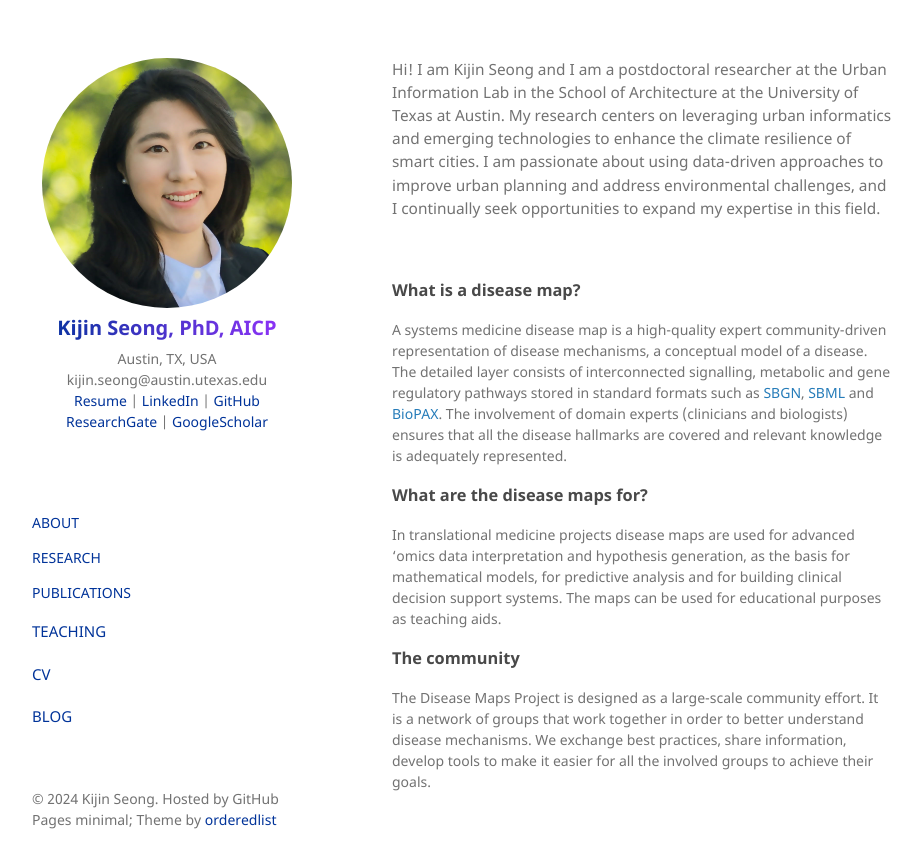
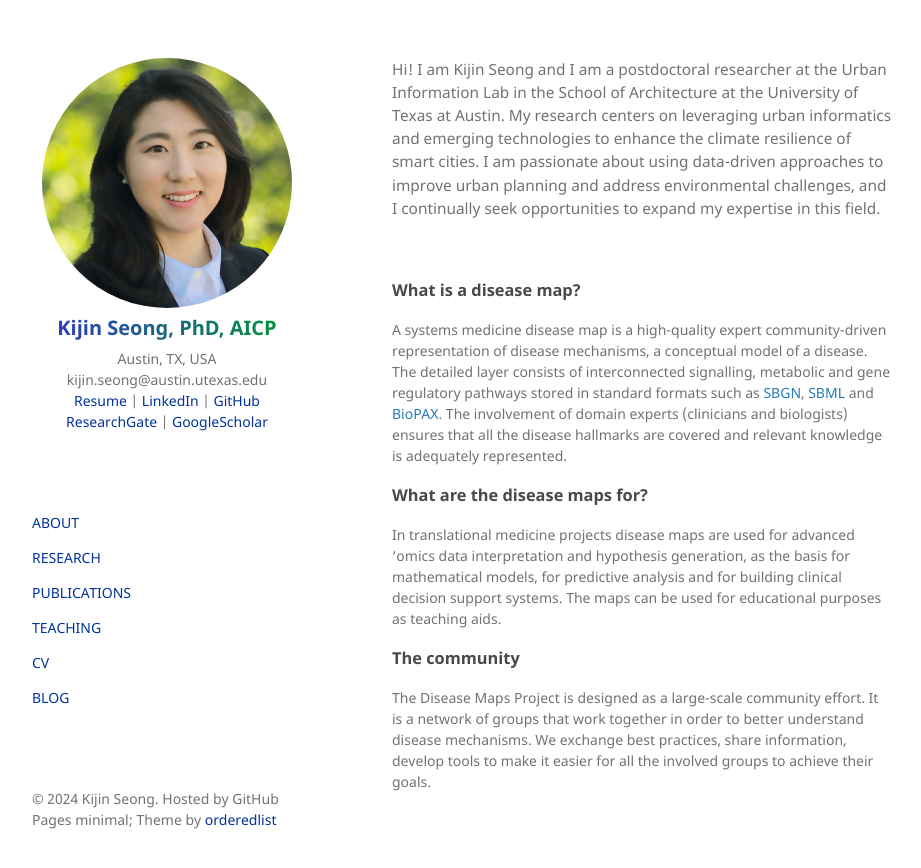
Before and after one commit to kijinseong/kijinseong.github.io, a Jekyll site: the page built from index.md, in a window 1280 px wide. Shown: the top 868 px of the page, without its empty margins (178-1099 px from the left). Built offline with Jekyll 4.4.1, drawn with Linux system fonts in a browser that asks for light colours.

Commit message:
Update default.html

```diff
--- a/_layouts/default.html
+++ b/_layouts/default.html
@@ -14,7 +14,7 @@
     <style>
           .header-title {
             font-size: 20px; /* Smaller font size */
-            background: linear-gradient(to right, #003399 0%, #9933ff 100%);
+            background: linear-gradient(to right, #3333cc 0%, #009933 100%);
             -webkit-background-clip: text;
             color: transparent;
             text-align: center;
@@ -52,9 +52,9 @@
         <p style="line-height: 15px;"><a href="/about" style="color: #003399;">ABOUT</a></p>
         <p style="line-height: 15px;"><a href="/research" style="color: #003399;">RESEARCH</a></p>
         <p style="line-height: 15px;"><a href="/publications" style="color: #003399;">PUBLICATIONS</a></p>
-        <p style="font-size: 15px;"><a href="/teaching" style="color: #003399;">TEACHING</a></p>
-        <p style="font-size: 15px;"><a href="/cv" style="color: #003399;">CV</a></p>
-        <p style="font-size: 15px;"><a href="/blog" style="color: #003399;">BLOG</a></p>
+        <p style="line-height: 15px;"><a href="/teaching" style="color: #003399;">TEACHING</a></p>
+        <p style="line-height: 15px;"><a href="/cv" style="color: #003399;">CV</a></p>
+        <p style="line-height: 15px;"><a href="/blog" style="color: #003399;">BLOG</a></p>
 
       </header>
 
```
